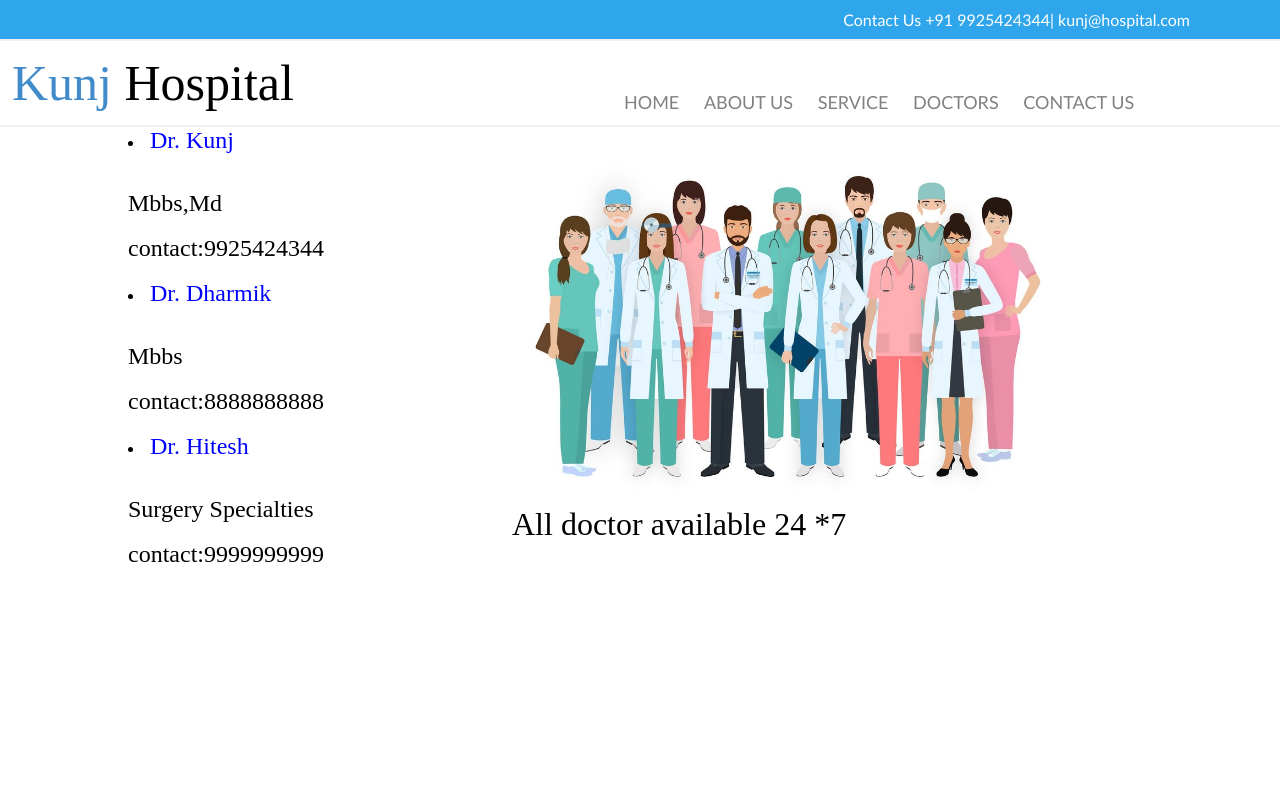
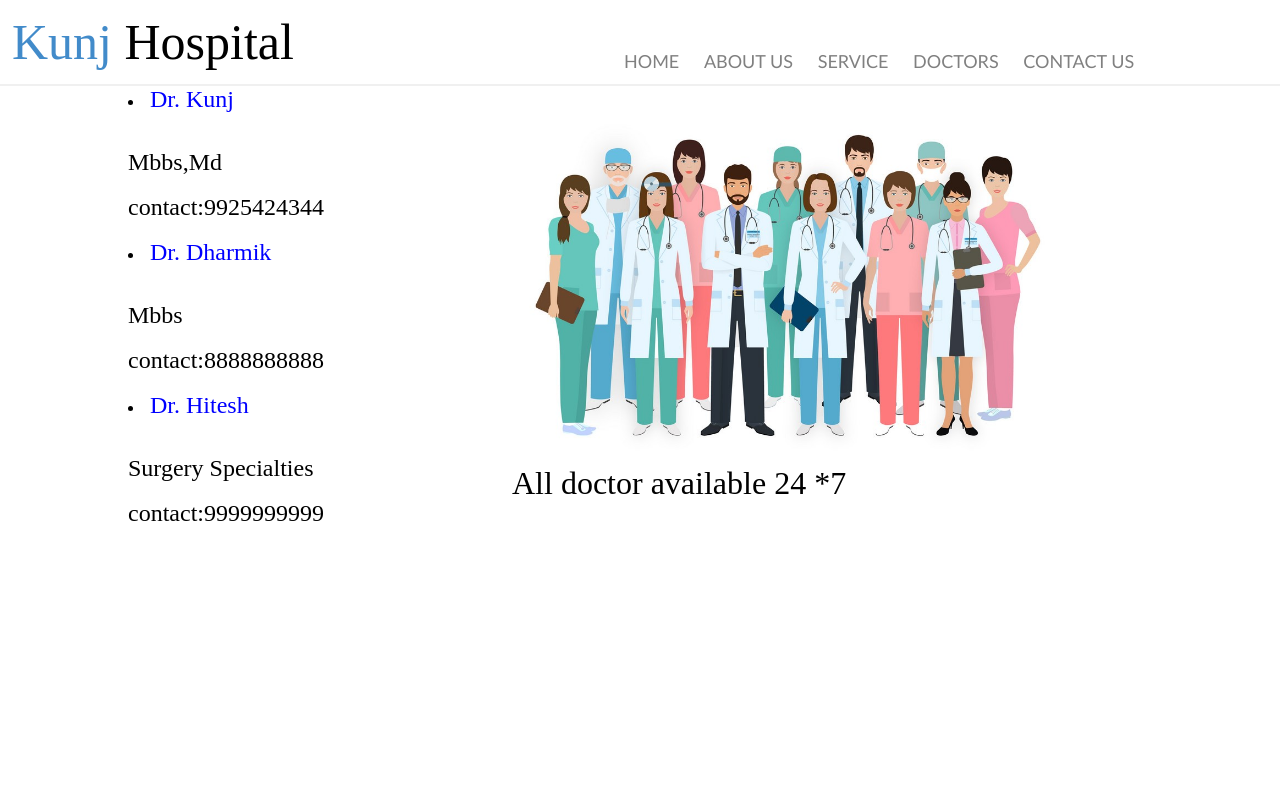
Before and after one commit to kunjkhanpara/Hospital-Website, a plain HTML site: page doctor.html in a window 1280 px wide. Shown: the top 800 px of the page. Drawn offline with Linux system fonts and the light colour scheme.

Commit message:
doctor.html

```diff
--- a/doctor.html
+++ b/doctor.html
@@ -7,11 +7,6 @@
 </head>
 <body>
 
-	<div class="top">
-		<div>
-		 Contact Us +91 9925424344| kunj@hospital.com
-		</div>
-	</div>
 
 	<div class="logo">
 		<div>
```
